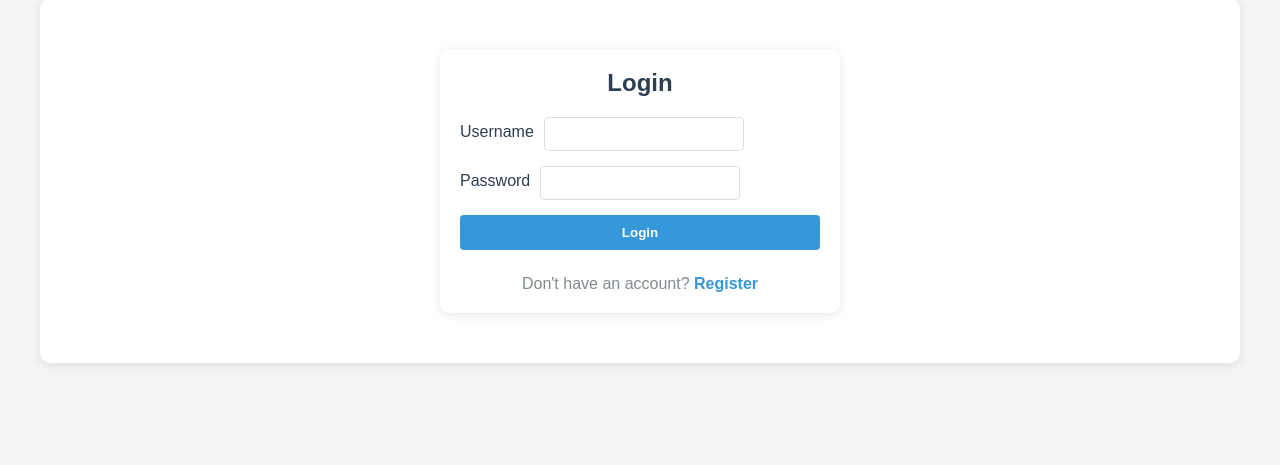
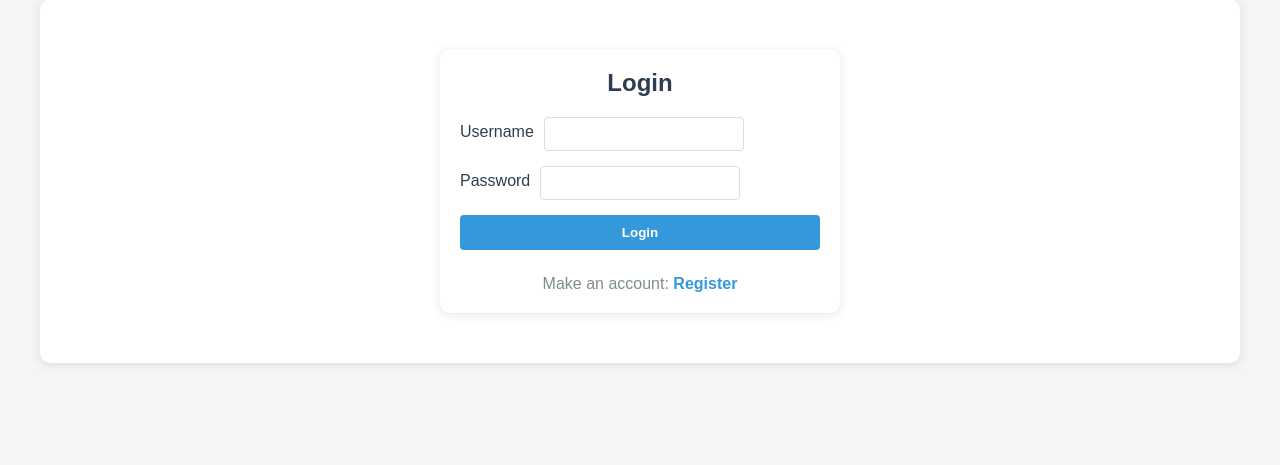
Before and after one commit to WillLang123/Chatroom, a Flask app: page / in a window 1280 px wide. Shown: the part 21-486 px from the top of the page. Run offline with Flask 3, Linux system fonts and the light colour scheme.

Commit message:
more quote fixes

```diff
--- a/Code/static/js/API.js
+++ b/Code/static/js/API.js
@@ -3,7 +3,7 @@ let currentUsername = null;
 let messageStreams = {};
 let deleteInProgress = new Set();
 
-//start here
+//fix question mark stuff
 function toggleForm(formType) {
     const loginForm = document.getElementById("loginPage");
     const registerForm = document.getElementById("registerPage");
@@ -149,7 +149,7 @@ async function deleteChatroom(chatroomId) {
     // Check if chatroom is already being deleted
     if (deleteInProgress.has(chatroomId)) return;
     //Creates confirm option before it does so
-    if (!confirm("Are you sure you want to delete this chatroom?")) return;
+    if (!confirm("Are you sure about deleting this chatroom?")) return;
     try {
         //add chatroomID in TODO delete list
         deleteInProgress.add(chatroomId);
--- a/Code/templates/mainPage.html
+++ b/Code/templates/mainPage.html
@@ -8,10 +8,27 @@
 </head>
 <body>
     <div class="container">
-        <!-- Login Section -->
+        <!-- Login Parts -->
         <div id="regLoginDisplay">
             <div class="regLoginContainer">
-                <!-- Login Form -->
+                <!-- Register Page -->
+                <div id="registerPage" style="display: none;">
+                    <h2>Register</h2>
+                    <div class="formStyles">
+                        <label for="registerUser">Username</label>
+                        <input type="text" id="registerUser">
+                    </div>
+                    <div class="formStyles">
+                        <label for="registerPW">Password</label>
+                        <input type="password" id="registerPW">
+                    </div>
+                    <button class="button buttonMain" onclick="register()">Make Account</button>
+                    <div id="registerError" class="errorMessage"></div>
+                    <p class="toggleForm">
+                        Already have an account? <a href="#" onclick="toggleForm('login')">Login</a>
+                    </p>
+                </div>
+                <!-- Login Page -->
                 <div id="loginPage">
                     <h2>Login</h2>
                     <div class="formStyles">
@@ -25,31 +42,13 @@
                     <button class="button buttonMain" onclick="login()">Login</button>
                     <div id="loginError" class="errorMessage"></div>
                     <p class="toggleForm">
-                        Don't have an account? <a href="#" onclick="toggleForm('register')">Register</a>
+                        Make an account: <a href="#" onclick="toggleForm('register')">Register</a>
                     </p>
                 </div>
 
-                <!-- Register Form -->
-                <div id="registerPage" style="display: none;">
-                    <h2>Register</h2>
-                    <div class="formStyles">
-                        <label for="registerUser">Username</label>
-                        <input type="text" id="registerUser">
-                    </div>
-                    <div class="formStyles">
-                        <label for="registerPW">Password</label>
-                        <input type="password" id="registerPW">
-                    </div>
-                    <button class="button buttonMain" onclick="register()">Register</button>
-                    <div id="registerError" class="errorMessage"></div>
-                    <p class="toggleForm">
-                        Already have an account? <a href="#" onclick="toggleForm('login')">Login</a>
-                    </p>
-                </div>
             </div>
         </div>
-
-        <!-- Chat Section -->
+        <!-- Chatroom app -->
         <div id="chatroomsDisplay">
             <div class="header">
                 <h1>Chatroom Project</h1>
@@ -62,16 +61,13 @@
                         <button class="button buttonJoin" onclick="joinChatroom()">Join</button>
                         <input type="text" id="chatroomID" placeholder="Enter chatroom ID">
                     </div>
-                    <button class="button buttonDelete" onclick="logout()">Logout</button>
+                    <button class="button buttonDelete" onclick="logout()">Log out</button>
                 </div>
             </div>
-
             <div class="tabs" id="chatroomTabs"></div>
-
             <div class="tabContent" id="tabContent"></div>
         </div>
     </div>
-
     <script src="{{ url_for('static', filename='js/API.js') }}"></script>
 </body>
 </html>
```
Also changed, not shown: chatroom.db.
